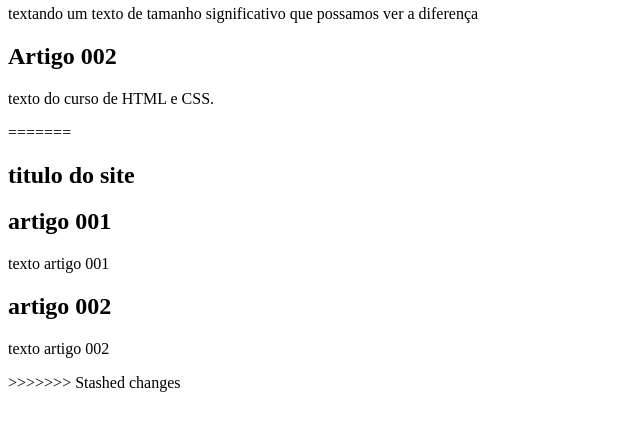
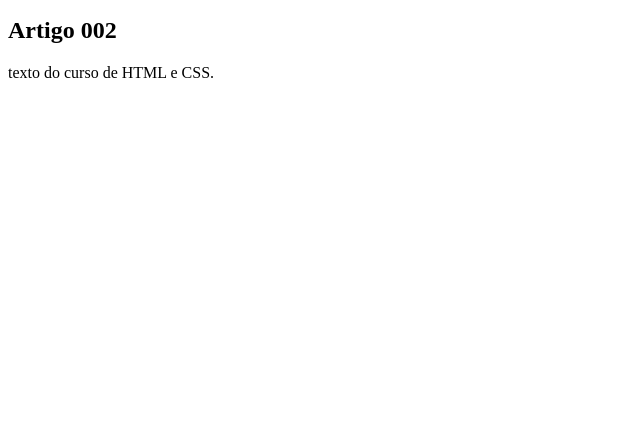
Before and after one commit to anaalicedonascimentogoncalves/projeto-site, a plain HTML site: page index.html in a window 1280 px wide. Shown: the part 148-578 px from the top of the page, without its empty margins (0-640 px from the left). Drawn offline with Linux system fonts and the light colour scheme.

Commit message:
Update index.html

```diff
--- a/index.html
+++ b/index.html
@@ -9,7 +9,6 @@
 <body>
  </main>
     </header>
-<<<<<<< Updated upstream
      <h1>curso Gratis</h1>
  </header>
   </article>
@@ -19,17 +18,6 @@
   <article>
 <h2>Artigo 002</h2>
    <p>texto do curso de HTML e CSS.</p>
-=======
-     <h1>titulo do site</h1>
- </header>
-  </article>
-    <h2>artigo 001</h2>
-    <p>texto artigo 001</p>
- </article>
-  <article>
-<h2>artigo 002</h2>
-   <p>texto artigo 002</p>
->>>>>>> Stashed changes
   </article>
  </main>
 
```
